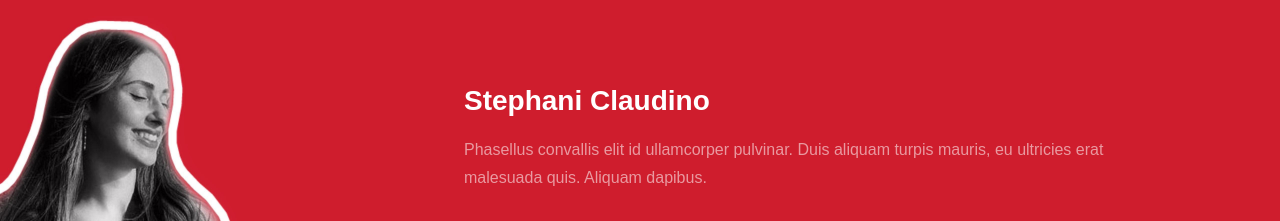
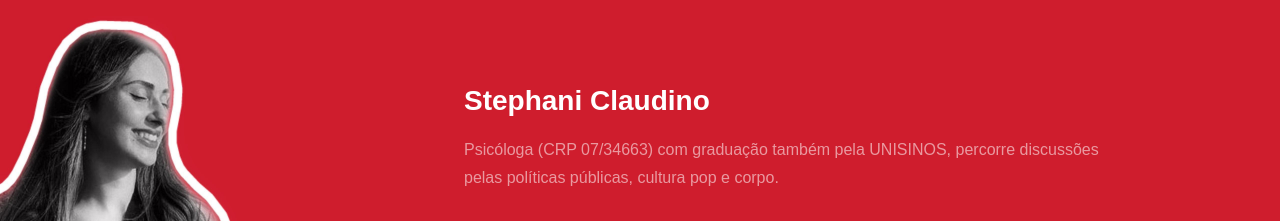
Before and after one commit to amandapedralli/amandapedralli.github.com, a plain HTML site: page index.html in a window 1280 px wide. Shown: the part 1180-1401 px from the top of the page. Drawn offline with Linux system fonts and the light colour scheme.

Commit message:
Update index.html

```diff
--- a/index.html
+++ b/index.html
@@ -66,7 +66,7 @@
 							<div class="content">
 								<div class="inner">
 									<h2>Stephani Claudino</h2>
-									<p>Phasellus convallis elit id ullamcorper pulvinar. Duis aliquam turpis mauris, eu ultricies erat malesuada quis. Aliquam dapibus.</p>
+									<p>Psicóloga (CRP 07/34663) com graduação também pela UNISINOS, percorre discussões pelas políticas públicas, cultura pop e corpo.</p>
 									<ul class="actions">
 										<li><a class="button">Learn more</a></li>
 									</ul>
```
